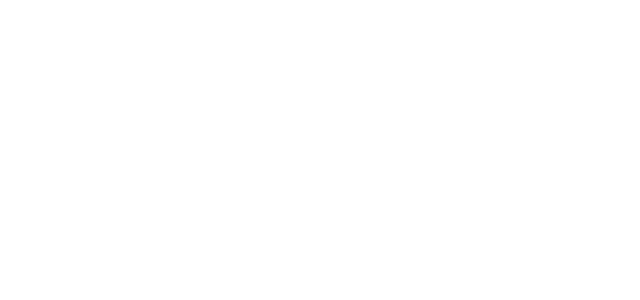
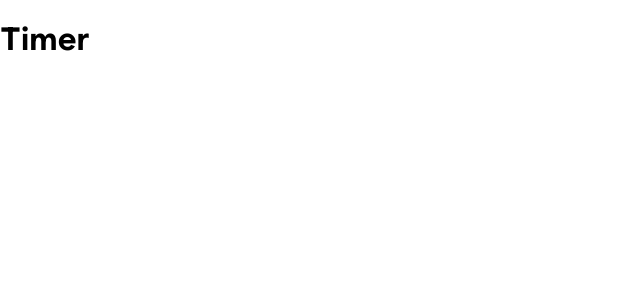
Before and after one commit to idea-never-sleeps/ksa-innovation-challenge, a Next.js app: page /timer in a window 1280 px wide. Shown: the top 300 px of the page, without its empty margins (0-640 px from the left). Built offline with nearby package versions, Linux system fonts and the light colour scheme.

Commit message:
add blank content

```diff
--- a/src/app/timer/page.tsx
+++ b/src/app/timer/page.tsx
@@ -1,5 +1,9 @@
 'use client';
 
 export default function Timer() {
-
+  return (
+    <div>
+      <h1>Timer</h1>
+    </div>
+  )
 }
```
